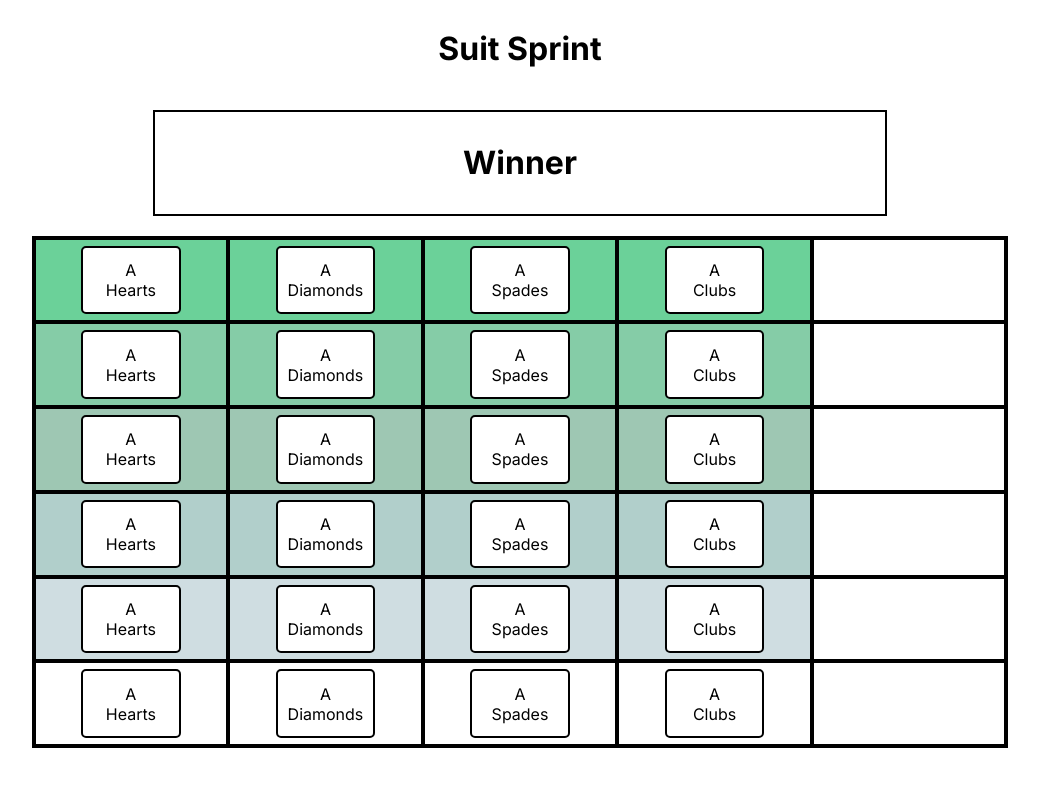
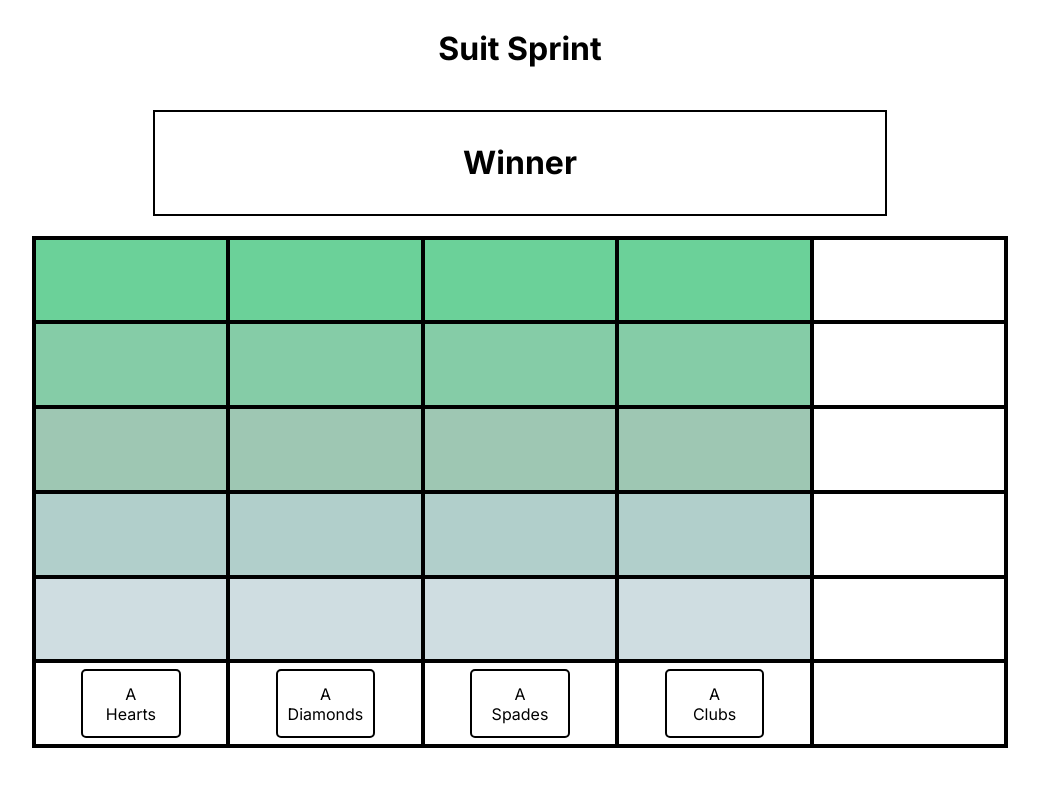
Before and after one commit to jshprintz/suit-sprint, a Next.js app: page / in a window 1280 px wide. Shown: the top 786 px of the page, without its empty margins (96-1135 px from the left). Built offline with nearby package versions, Linux system fonts and the light colour scheme.

Commit message:
Refactoring

```diff
--- a/src/app/Components/GameComponents/CardContainer/CardContainer.tsx
+++ b/src/app/Components/GameComponents/CardContainer/CardContainer.tsx
@@ -1,32 +1,43 @@
 import React from "react";
 import styled from "styled-components";
-import PlayingCard from "../CardDisplay/CardDisplay";
+import CardDisplay from "../CardDisplay/CardDisplay";
 import { ICardProps } from "../../types/interfaces";
 
 interface CardContainerProps {
   color?: string;
   card?: ICardProps;
+  rowNum: number;
 }
 
 const CardContainer = ({
   color,
   card,
+  rowNum,
 }: CardContainerProps): React.JSX.Element => {
   const rank: string = card?.rank || "";
   const suit: string = card?.suit || "";
   const hidden: boolean = card?.hidden || false;
   const flipped: boolean = card?.flipped || false;
+  const row: number = card?.row || 0;
+  const isHidden: boolean = row !== rowNum || rank === "";
 
   return (
     <Container color={color}>
-      <PlayingCard rank={rank} suit={suit} flipped={flipped} hidden={hidden} />
+      {!isHidden && (
+        <CardDisplay
+          rank={rank}
+          suit={suit}
+          flipped={flipped}
+          hidden={hidden}
+        />
+      )}
     </Container>
   );
 };
 
 const Container = styled.div<{ color?: string }>`
   display: flex;
-  flex-direction: row;
+  flex-direction: column;
   justify-content: center;
   align-items: center;
 
--- a/src/app/Components/GameComponents/CardDisplay/CardDisplay.tsx
+++ b/src/app/Components/GameComponents/CardDisplay/CardDisplay.tsx
@@ -13,12 +13,10 @@ const CardDisplay = (props: CardDisplayProps): React.JSX.Element => {
 
   return (
     <Container>
-      {hidden && (
-        <Card>
-          <span>{rank}</span>
-          <span>{suit}</span>
-        </Card>
-      )}
+      <Card>
+        <span>{rank}</span>
+        <span>{suit}</span>
+      </Card>
     </Container>
   );
 };
--- a/src/app/Components/GameComponents/CardRow/CardRow.tsx
+++ b/src/app/Components/GameComponents/CardRow/CardRow.tsx
@@ -3,13 +3,19 @@ import styled from "styled-components";
 import CardContainer from "../CardContainer/CardContainer";
 import { ICardRowProps } from "../../types/interfaces";
 
-const CardRow = ({ color, cards }: ICardRowProps): React.JSX.Element => {
+const CardRow = ({
+  color,
+  cards,
+  rowNum,
+}: ICardRowProps): React.JSX.Element => {
   return (
     <Container color={color}>
       {cards.map((card, i) => {
-        return <CardContainer key={i} card={card} />;
+
+
+        return <CardContainer key={i} card={card} rowNum={rowNum} />;
       })}
-      <CardContainer color="white" />
+      <CardContainer color="white" rowNum={rowNum} />
     </Container>
   );
 };
--- a/src/app/Components/GamePage.tsx
+++ b/src/app/Components/GamePage.tsx
@@ -2,7 +2,13 @@ import React from "react";
 import styled from "styled-components";
 import CardRow from "./GameComponents/CardRow/CardRow";
 import { ICardProps } from "./types/interfaces";
-import { AceHearts, AceDiamonds, AceSpades, AceClubs, BlockColor } from "./objects/gameObjects";
+import {
+  AceHearts,
+  AceDiamonds,
+  AceSpades,
+  AceClubs,
+  BlockColor,
+} from "./objects/gameObjects";
 
 const GamePage: React.FC = () => {
   const cardRow: ICardProps[] = [AceHearts, AceDiamonds, AceSpades, AceClubs];
@@ -14,8 +20,9 @@ const GamePage: React.FC = () => {
         <h1>Winner</h1>
       </Winner>
       <CardRowContainer>
-        {gameBoard.map((row, index) => {
-          return <CardRow key={index} color={BlockColor[index]} cards={row} />;
+        {gameBoard.map((cards, index) => {
+          const rowNum: number = gameBoard.length - index - 1;
+          return <CardRow key={index} color={BlockColor[rowNum]} rowNum={rowNum} cards={cards} />;
         })}
       </CardRowContainer>
     </Container>
--- a/src/app/Components/objects/gameObjects.ts
+++ b/src/app/Components/objects/gameObjects.ts
@@ -1,12 +1,12 @@
 import { IBlockColorProps, ICardProps } from "../types/interfaces";
 
 const BlockColor: IBlockColorProps = {
-  5: "#ffffff",
-  4: "#cfdde1",
-  3: "#b1cfcb",
-  2: "#9ec7b3",
-  1: "#85cca7",
-  0: "#6bd199",
+  0: "#ffffff",
+  1: "#cfdde1",
+  2: "#b1cfcb",
+  3: "#9ec7b3",
+  4: "#85cca7",
+  5: "#6bd199",
 };
 
 const AceHearts: ICardProps = {
@@ -14,6 +14,7 @@ const AceHearts: ICardProps = {
   suit: "Hearts",
   flipped: false,
   hidden: true,
+  row: 0,
 };
 
 const AceDiamonds: ICardProps = {
@@ -21,6 +22,7 @@ const AceDiamonds: ICardProps = {
   suit: "Diamonds",
   flipped: false,
   hidden: true,
+  row: 0,
 };
 
 const AceSpades: ICardProps = {
@@ -28,6 +30,7 @@ const AceSpades: ICardProps = {
   suit: "Spades",
   flipped: false,
   hidden: true,
+  row: 0,
 };
 
 const AceClubs: ICardProps = {
@@ -35,7 +38,7 @@ const AceClubs: ICardProps = {
   suit: "Clubs",
   flipped: false,
   hidden: true,
+  row: 0,
 };
 
-
-export {AceClubs, AceDiamonds, AceHearts, AceSpades, BlockColor};
+export { AceClubs, AceDiamonds, AceHearts, AceSpades, BlockColor };
--- a/src/app/Components/types/interfaces.ts
+++ b/src/app/Components/types/interfaces.ts
@@ -3,6 +3,7 @@ interface ICardProps {
   suit: string;
   flipped: boolean;
   hidden: boolean;
+  row: number;
 }
 
 interface IBlockColorProps {
@@ -12,6 +13,7 @@ interface IBlockColorProps {
 interface ICardRowProps {
   color: string;
   cards: ICardProps[];
+  rowNum: number
 }
 
 export type { ICardProps, IBlockColorProps, ICardRowProps };
```
